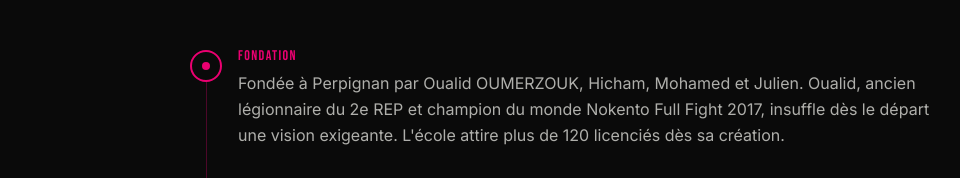
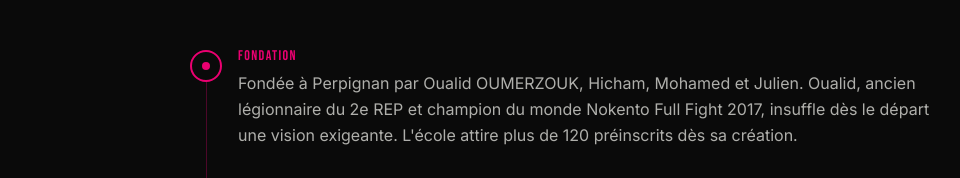
Before and after one commit to RomainG06/jagafight, a React (Vite) app: page /notre-adn in a window 1280 px wide. Shown: the part 774-952 px from the top of the page, without its empty margins (66-1026 px from the left). Built offline with nearby package versions, Linux system fonts and the light colour scheme; no server answers.

Commit message:
fix: Correct initial school enrollment terminology

```diff
--- a/src/components/sections/home/AboutSection.tsx
+++ b/src/components/sections/home/AboutSection.tsx
@@ -35,7 +35,7 @@ export default function AboutSection() {
                             <div className="mt-8 pt-8 border-t border-white/10 grid grid-cols-3 gap-4 text-center">
                                 <div>
                                     <p className="font-title text-3xl text-[#eb0071]">120+</p>
-                                    <p className="text-xs text-[#F5F5F0]/50 mt-1 tracking-wide">Licenciés dès la création</p>
+                                    <p className="text-xs text-[#F5F5F0]/50 mt-1 tracking-wide">Préinscrits dès la création</p>
                                 </div>
                                 <div>
                                     <p className="font-title text-3xl text-[#eb0071]">7</p>
--- a/src/components/sections/home/HistorySection.tsx
+++ b/src/components/sections/home/HistorySection.tsx
@@ -17,7 +17,7 @@ export default function HistorySection() {
                         {[
                             {
                                 year: 'Fondation',
-                                text: "Fondée à Perpignan par Oualid OUMERZOUK, Hicham, Mohamed et Julien. Oualid, ancien légionnaire du 2e REP et champion du monde Nokento Full Fight 2017, insuffle dès le départ une vision exigeante. L'école attire plus de 120 licenciés dès sa création.",
+                                text: "Fondée à Perpignan par Oualid OUMERZOUK, Hicham, Mohamed et Julien. Oualid, ancien légionnaire du 2e REP et champion du monde Nokento Full Fight 2017, insuffle dès le départ une vision exigeante. L'école attire plus de 120 préinscrits dès sa création.",
                             },
                             {
                                 year: 'Transmission',
```
